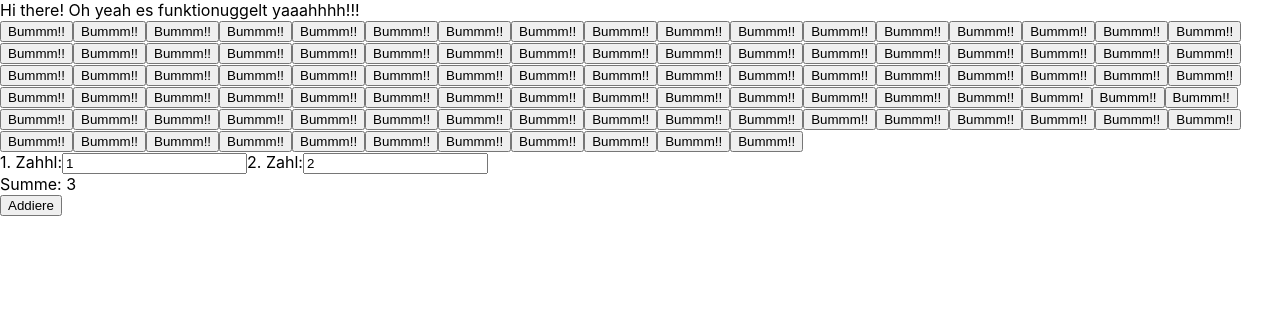
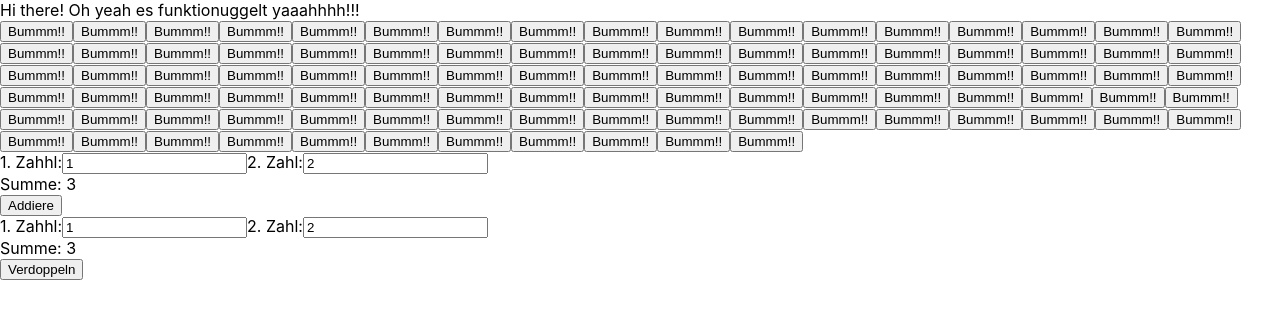
Before and after one commit to marius-krgr/projektkurs_unterricht, a React (Create React App) app: page / in a window 1280 px wide. Shown: the top 318 px of the page. Built offline with nearby package versions, Linux system fonts and the light colour scheme.

Commit message:
Stunde vom 21.09. ohne HA

```diff
--- a/src/App.js
+++ b/src/App.js
@@ -2,6 +2,7 @@ import './App.css';
 import React from 'react';
 import ActionButton from './components/ActionButton.jsx';
 import Rechnen from './components/Rechnen.jsx';
+import Aufgabe1 from './components/Aufgabe1.jsx';
 
 
 
@@ -12,6 +13,7 @@ function App() {
       <div>Hi there! Oh yeah es funktionuggelt yaaahhhh!!!</div>
       <ActionButton />
       <Rechnen />
+      <Aufgabe1 />
     </React.Fragment>
   )
 }
--- /dev/null
+++ b/src/components/Aufgabe1.jsx
@@ -0,0 +1,25 @@
+function Aufgabe1() {
+
+    let x = 1;
+    let y = 2;
+
+    const handleClick = () => {
+        console.log("handleClick");
+        alert("Yayy, du hast mich gefunden!!!");
+
+    }
+
+    return (
+        <>
+            <div></div>
+            <span>1. Zahhl:</span>
+            <input value={x} />
+            <span>2. Zahl:</span>
+            <input value={y} />
+            <div>Summe: {x + y}</div>
+            <button onClick={handleClick}>Verdoppeln</button>
+           </>
+    )
+}
+
+export default Aufgabe1;
```
